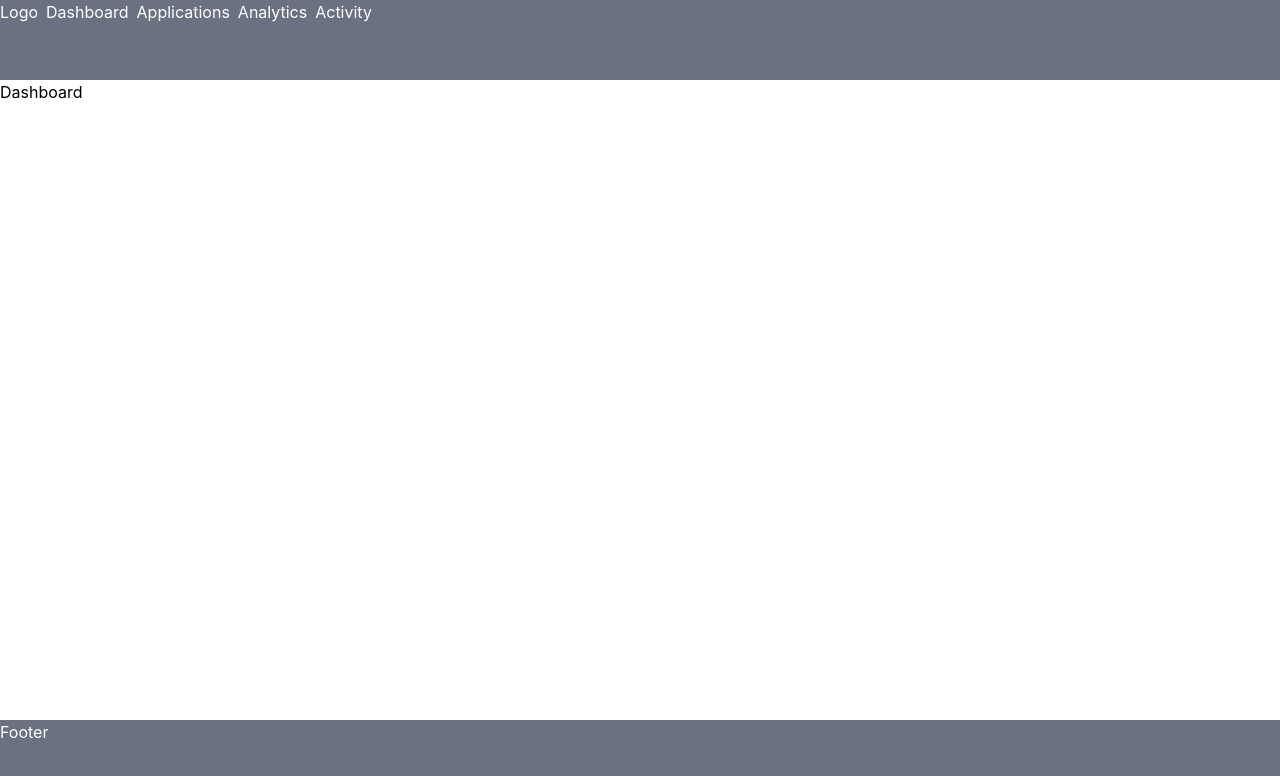
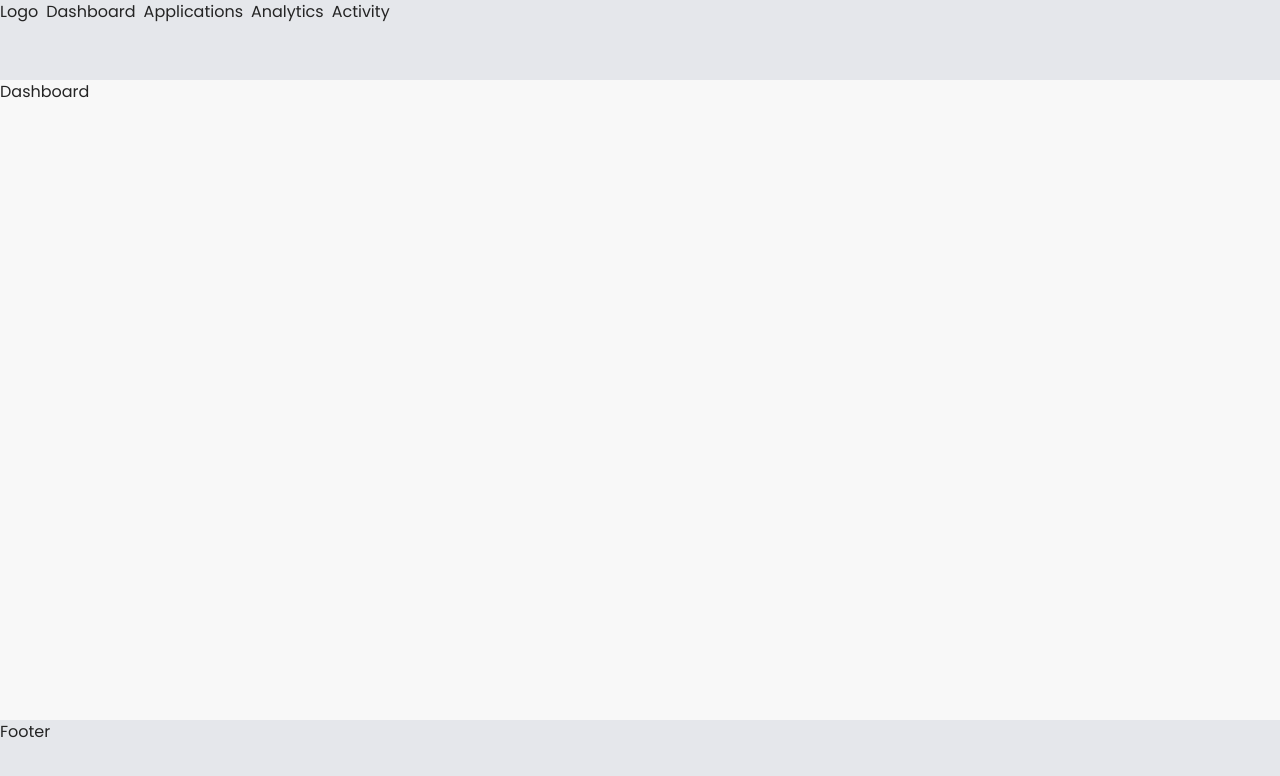
Before and after one commit to chingu-voyages/V60-tier3-team-39, a React (Vite) app in the folder client/: page / in a window 1280 px wide. Shown: the top 776 px of the page. Built offline with nearby package versions, Linux system fonts and the light colour scheme.

Commit message:
created color classes for light theme

```diff
--- a/client/src/index.css
+++ b/client/src/index.css
@@ -1 +1,37 @@
+@import url('https://fonts.googleapis.com/css2?family=Poppins:ital,wght@0,100;0,200;0,300;0,400;0,500;0,600;0,700;0,800;0,900;1,100;1,200;1,300;1,400;1,500;1,600;1,700;1,800;1,900&display=swap');
 @import "tailwindcss";
+
+@theme {
+
+  /* text */
+  --color-primary: #0D3E3B;
+  --color-foreground: #242424;
+  --color-muted: #365B78;
+  /* for borders and underlines - muted at 20% */
+
+  /* background */
+  --color-background: #F8F8F8;
+  --card-bg: #FFFFFF;
+
+  /* activity icons */
+  --color-icon-bg: #C6E3E1;
+
+  /* status */
+  --color-interv: #1E40AF;
+  --color-interv-bg: #DBEAFE;
+  --color-applied: #3A30A5;
+  --color-applied-bg: #E4E0FF;
+  --color-offer: #00BF63;
+  --color-offer-bg: #D2FFEF;
+  --color-reject: #941919;
+  --color-reject-bg: #FEE3E3;
+  --color-inprog: #DA8011;
+}
+
+@layer base {
+  body {
+    background-color: var(--color-background);
+    font-family: "Poppins", sans-serif;
+    color: var(--color-foreground);
+  }
+}
--- a/client/src/layout/Footer.tsx
+++ b/client/src/layout/Footer.tsx
@@ -1,6 +1,6 @@
 const Footer = () => {
   return (
-    <footer className="bg-gray-500 h-20 text-white">
+    <footer className="bg-gray-200 h-20">
       <h2>Footer</h2>
     </footer>
 
--- a/client/src/layout/Header.tsx
+++ b/client/src/layout/Header.tsx
@@ -2,7 +2,7 @@ import { NavLink } from "react-router-dom"
 
 const Header = () => {
   return (
-    <header className="flex gap-2 h-20 bg-gray-500 text-white">
+    <header className="flex gap-2 h-20 bg-gray-200">
       <span>Logo</span>
       <NavLink to='/'>Dashboard</NavLink>
       <NavLink to='/applications'>Applications</NavLink>
```
